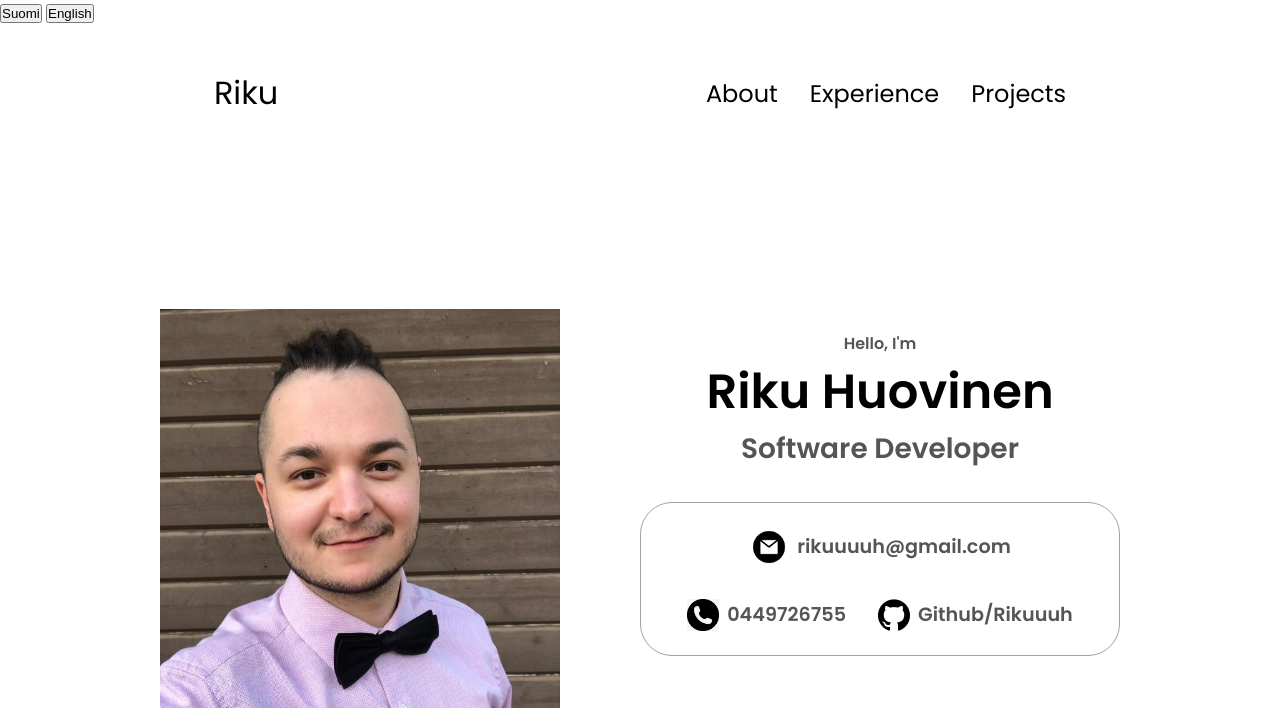
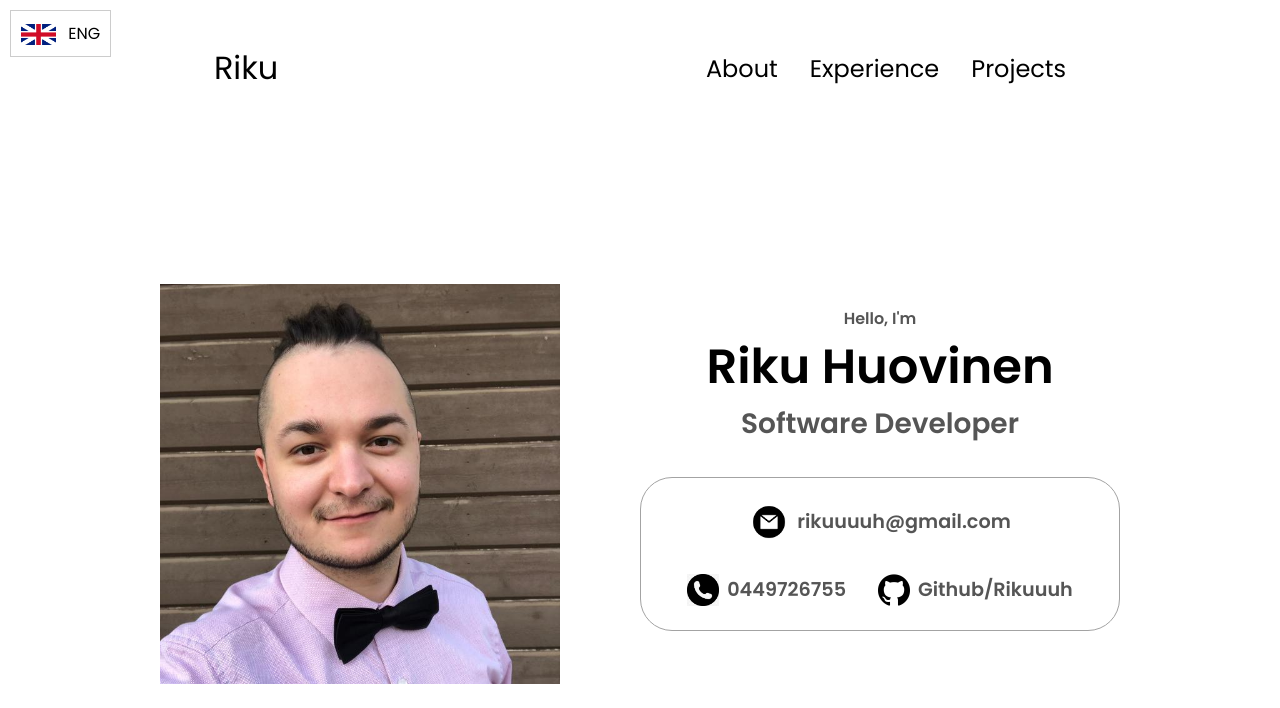
Before and after one commit to Rikuuuh/own-projects, a PHP site: page / in a window 1280 px wide. Shown: the top 708 px of the page. Run offline with PHP 8.4, Linux system fonts and the light colour scheme.

Commit message:
Kuvaa vaille rdy

```diff
--- a/portfolio/index.html
+++ b/portfolio/index.html
@@ -9,8 +9,13 @@
     <link rel="stylesheet" href="mediaqueries.css" />
   </head>
   <body>
-  <button onclick="switchLanguage('fi')">Suomi</button>
-  <button onclick="switchLanguage('eng')">English</button>
+    <div class="language-select" id="languageSelect">
+      <div class="current-lang" onclick="toggleDropdown()"><img src="assets/Englandflag.png" alt="UK Flag"> ENG</div>
+      <ul class="lang-dropdown" style="display: none;">
+        <li onclick="switchLanguage('eng')"><img src="assets/Englandflag.png" alt="UK Flag"> ENG</li>
+        <li onclick="switchLanguage('fi')"><img src="assets/Finlandflag.png" alt="Finland Flag"> FIN</li>
+      </ul>
+    </div>
     <nav id="desktop-nav">
       <div class="logo">Riku</div>
       <div>
@@ -18,7 +23,6 @@
           <li><a href="#about" data-lang data-fi="Tietoja" data-eng="About">About</a></li>
           <li><a href="#experience" data-lang data-fi="Kokemus" data-eng="Experience">Experience</a></li>
           <li><a href="#projects" data-lang data-fi="Projektit" data-eng="Projects">Projects</a></li>
-
         </ul>
       </div>
     </nav>
@@ -34,7 +38,6 @@
           <li><a href="#about" data-lang data-fi="Tietoja" data-eng="About" onclick="toggleMenu()">About</a></li>
           <li><a href="#experience" data-lang data-fi="Kokemus" data-eng="Experience" onclick="toggleMenu()">Experience</a></li>
           <li><a href="#projects" data-lang data-fi="Projektit" data-eng="Projects" onclick="toggleMenu()">Projects</a></li>
-
         </div>
       </div>
     </nav>
@@ -175,6 +178,17 @@
                   class="icon"
                 />
                 <div>
+                    <h3>Flutter</h3>
+                    <p data-lang data-fi="Kiitettävä" data-eng="Advanced">Advanced</p>
+                </div>
+              </article>
+              <article>
+                <img
+                  src="./assets/checkmark.png"
+                  alt="Experience icon"
+                  class="icon"
+                />
+                <div>
                     <h3>PHP</h3>
                     <p data-lang data-fi="Hyvä" data-eng="Intermediate">Intermediate</p>
                 </div>
@@ -186,8 +200,8 @@
                   class="icon"
                 />
                 <div>
-                    <h3>Flutter</h3>
-                    <p data-lang data-fi="Kiitettävä" data-eng="Advanced">Advanced</p>
+                  <h3>C#</h3>
+                  <p data-lang data-fi="Hyvä" data-eng="Intermediate">Intermediate</p>
                 </div>
               </article>
               <article>
@@ -199,17 +213,6 @@
                 <div>
                   <h3>JavaScript</h3>
                   <p data-lang data-fi="Perusteet" data-eng="Basic">Basic</p>
-                </div>
-              </article>
-              <article>
-                <img
-                  src="./assets/checkmark.png"
-                  alt="Experience icon"
-                  class="icon"
-                />
-                <div>
-                  <h3>C#</h3>
-                  <p data-lang data-fi="Hyvä" data-eng="Intermediate">Intermediate</p>
                 </div>
               </article>
             </div>
@@ -258,7 +261,7 @@
                 />
                 <div>
                   <h3>Figma</h3>
-                  <p data-lang data-fi="Kiitettävä" data-eng="Advanced">Advanced</p>
+                  <p data-lang data-fi="Hyvä" data-eng="Intermediate">Intermediate</p>
                 </div>
               </article>
             </div>
@@ -284,8 +287,8 @@
             <h2 data-lang data-fi="Täysin varusteltu verkkokauppa" data-eng="Full-Featured Online Store" class="experience-sub-title project-title">Full-Featured Online Store</h2>
             <div class="btn-container">
               <button data-lang data-fi="Lue lisää" data-eng="Read More" class="btn btn-color-2 project-btn" onclick="openModal('modal1')">Read More</button>
-              <button class="btn btn-color-2 project-btn" onclick="location.href='https://github.com/Rikuuuh/own-projects/tree/main/verkkokauppa'">Github</button>
-              <button data-lang data-fi="Live-esittely" data-eng="Live Demo" class="btn btn-color-2 project-btn" onclick="location.href='http://sakky.luowa.fi/riku_huovinen/verkkokauppa/index.php'">Live Demo</button>
+              <button class="btn btn-color-2 project-btn" onclick="window.open('https://github.com/Rikuuuh/own-projects/tree/main/verkkokauppa', '_blank')">Github</button>
+              <button data-lang data-fi="Live-esittely" data-eng="Live Demo" class="btn btn-color-2 project-btn" onclick="window.open('http://sakky.luowa.fi/riku_huovinen/verkkokauppa/index.php', '_blank')">Live Demo</button>
             </div>
           </div>
           <div id="modal1" class="modal">
@@ -305,11 +308,22 @@
                 </div>
                 <div class="modal-text">
                   <h1 data-lang data-fi="Täysin varusteltu verkkokauppa" data-eng="Full-Featured Online Store">Full-Featured Online Store</h1>
-                  <p>As a school project i independently developed an e-commerce website using HTML, CSS, PHP, and JavaScript.
+                  <p data-lang data-fi="Tein itsenäisesti verkkokaupan, käyttämällä
+                  HTML & CSS & PHP & JS - ohjelmointikieliä.
+                  Projekti sisälsi frontend & backend kehityksen,
+                  tietokannan suunnittelun(MySQL). Sivu sisältää
+                  toiminnot asiakkaan kirjautumiseen, asiakkaan
+                  tietojen vaihtoon, tuotteiden selailuun,
+                  ostoskorin hallintaan, tilausten käsittelyyn,
+                  tilausvahvistuksen lähetykseen ja
+                  asiakastietojen tallentamiseen tietokantaan." data-eng="As a school project i independently developed an e-commerce website using HTML, CSS, PHP, and JavaScript.
+                  The project contains both frontend and backend development, including the design of a MySQL database.
+                   The site features functionalities for customer login, updating customer information, browsing products,
+                   managing shopping carts, processing orders, sending order confirmations, and storing customer data in the database.">As a school project i independently developed an e-commerce website using HTML, CSS, PHP, and JavaScript.
                      The project contains both frontend and backend development, including the design of a MySQL database.
                       The site features functionalities for customer login, updating customer information, browsing products, managing shopping carts, processing orders, sending order confirmations, and storing customer data in the database.</p>
                       <div class="btn-container">
-                        <button data-lang data-fi="Live-esittely" data-eng="Live Demo" class="btn btn-color-2 project-btn" onclick="location.href='http://sakky.luowa.fi/riku_huovinen/verkkokauppa/index.php'">Live Demo</button>
+                        <button data-lang data-fi="Live-esittely" data-eng="Live Demo" class="btn btn-color-2 project-btn" onclick="window.open('http://sakky.luowa.fi/riku_huovinen/verkkokauppa/index.php', '_blank')">Live Demo</button>
                       </div>
                 </div>
               </div>
@@ -323,7 +337,7 @@
             <h2 data-lang data-fi="visa- ja peliappi" data-eng="Trivia & Game App" class="experience-sub-title project-title">Trivia & Game App</h2>
             <div class="btn-container">
               <button data-lang data-fi="Lue lisää" data-eng="Read More" class="btn btn-color-2 project-btn" onclick="openModal('modal2')">Read More</button>
-              <button class="btn btn-color-2 project-btn" onclick="location.href='https://github.com/Rikuuuh/own-projects/tree/main/flappy_bird'">Github</button>
+              <button class="btn btn-color-2 project-btn" onclick="window.open('https://github.com/Rikuuuh/own-projects/tree/main/flappy_bird' , '_blank')">Github</button>
             </div>
           </div>
           <div id="modal2" class="modal">
@@ -346,7 +360,15 @@
                 </div>
                 <div class="modal-text">
                   <h1 data-lang data-fi="Olympicbird, visa- ja peliappi" data-eng="Olympicbird: Trivia & Game App">Olympicbird: Trivia & Game App</h1>
-                  <p>I independently developed a mobile application for my group of friends using Flutter.
+                  <p data-lang data-fi="Tein itsenäisesti mobiilisovelluksen
+                  kaveriporukalleni, käyttämällä Flutteria. Projekti
+                  sisältää frontend & backend kehityksen,
+                  tietokannan suunnittelun (Firebase). Appi
+                  sisältää toiminnot pelaajan kirjautumiseen,
+                  pelaajan tietojen vaihtoon, Flappy Bird aiheisen pelin, tietovisan, tulostaulun kaikista
+                  pelaajista ja tuloksista" data-eng="I independently developed a mobile application for my group of friends using Flutter.
+                  The project includes both frontend and backend development, as well as the design of a database (Firebase).
+                   The app features functionalities for player login, updating player information, a Flappy Bird-themed game, a quiz, and a leaderboard displaying all players and their scores.">I independently developed a mobile application for my group of friends using Flutter.
                      The project includes both frontend and backend development, as well as the design of a database (Firebase).
                       The app features functionalities for player login, updating player information, a Flappy Bird-themed game, a quiz, and a leaderboard displaying all players and their scores.</p>
                 </div>
@@ -383,10 +405,16 @@
                 </div>
                 <div class="modal-text">
                   <h1 data-lang data-fi="Taloyhtiö mobiiliappi" data-eng="Smart Living Community App">Smart Living Community App</h1>
-                  <p>As my educational capstone project, we developed a mobile application for housing cooperatives as a team of four using Flutter.
+                  <p data-lang data-fi="Koulutukseni päättötyönä teimme Taloyhtiö mobiilisovelluksen (ryhmätyö) käyttämällä Flutteria.
+                   Projekti sisältää frontend & backend kehityksen, tietokannan suunnittelun (Firebase) Appi sisältää toiminnot käyttäjän kirjautumiseen,
+                    käyttäjän tietojen vaihtoon, omien varausten näkymät ja poistot, varauskalenteri (Saunavuoro, pyykkivuoro ja vieraspaikka),
+                     heippalaput (Käyttäjät voivat esittää kysymyksiä yms.)" data-eng="As my educational capstone project, we developed a mobile application for housing cooperatives as a team of four using Flutter.
+                  The project includes both frontend and backend development, as well as the design of a database (Firebase).
+                   The app features functionalities for user login, updating user information, viewing and deleting personal bookings,
+                    a reservation calendar (for sauna slots, laundry times, and guest parking), and notice boards (where users can post questions etc.)">As my educational capstone project, we developed a mobile application for housing cooperatives as a team of four using Flutter.
                      The project includes both frontend and backend development, as well as the design of a database (Firebase).
                       The app features functionalities for user login, updating user information, viewing and deleting personal bookings,
-                       a reservation calendar (for sauna slots, laundry times, and guest parking), and notice boards (where users can post questions, sell items, etc.)</p>
+                       a reservation calendar (for sauna slots, laundry times, and guest parking), and notice boards (where users can post questions, comments etc.)</p>
                 </div>
               </div>
             </div>
--- a/portfolio/mediaqueries.css
+++ b/portfolio/mediaqueries.css
@@ -126,7 +126,7 @@
       font-size: 2rem;
     }
     .text-container {
-      text-align: justify;
+      text-align: center;
     }
     .slider-mobile{
       width: 100%;
@@ -149,4 +149,7 @@
     .next-mobile{
       right: 0;
     }
+    .close{
+      float: none;
+    }
   }
--- a/portfolio/style.css
+++ b/portfolio/style.css
@@ -571,3 +572,50 @@ footer p {
   width: 100%;
   height: 80%;
 }
+
+/* LANGUAGE SELECTOR */
+
+.language-select {
+  position: absolute;
+  left: 10px;
+  top: 10px;
+  cursor: pointer;
+}
+
+.current-lang {
+  padding: 10px;
+  background: #fff;
+  border: 1px solid #ccc;
+}
+
+.lang-dropdown {
+  position: absolute;
+  width: 100%;
+  background: #fff;
+  box-shadow: 0 8px 16px rgba(0,0,0,0.1);
+  border: 1px solid #ccc;
+  z-index: 1000;
+}
+
+.lang-dropdown li {
+  padding: 6px;
+  list-style: none;
+  border-bottom: 1px solid #eee;
+  cursor: pointer;
+}
+
+.lang-dropdown li:hover {
+  background-color: #f6f6f6;
+}
+
+.lang-dropdown li img {
+  vertical-align: middle;
+  margin-right: 8px;
+  width: 35px;
+}
+
+.language-select img {
+  vertical-align: middle;
+  margin-right: 8px;
+  width: 35px;
+}
```
Also changed, not shown: other parts of portfolio/style.css (+11 -10 lines), portfolio/script.js (+20 -2 lines), portfolio/assets/Englandflag.png (added), portfolio/assets/Finlandflag.png (added).
